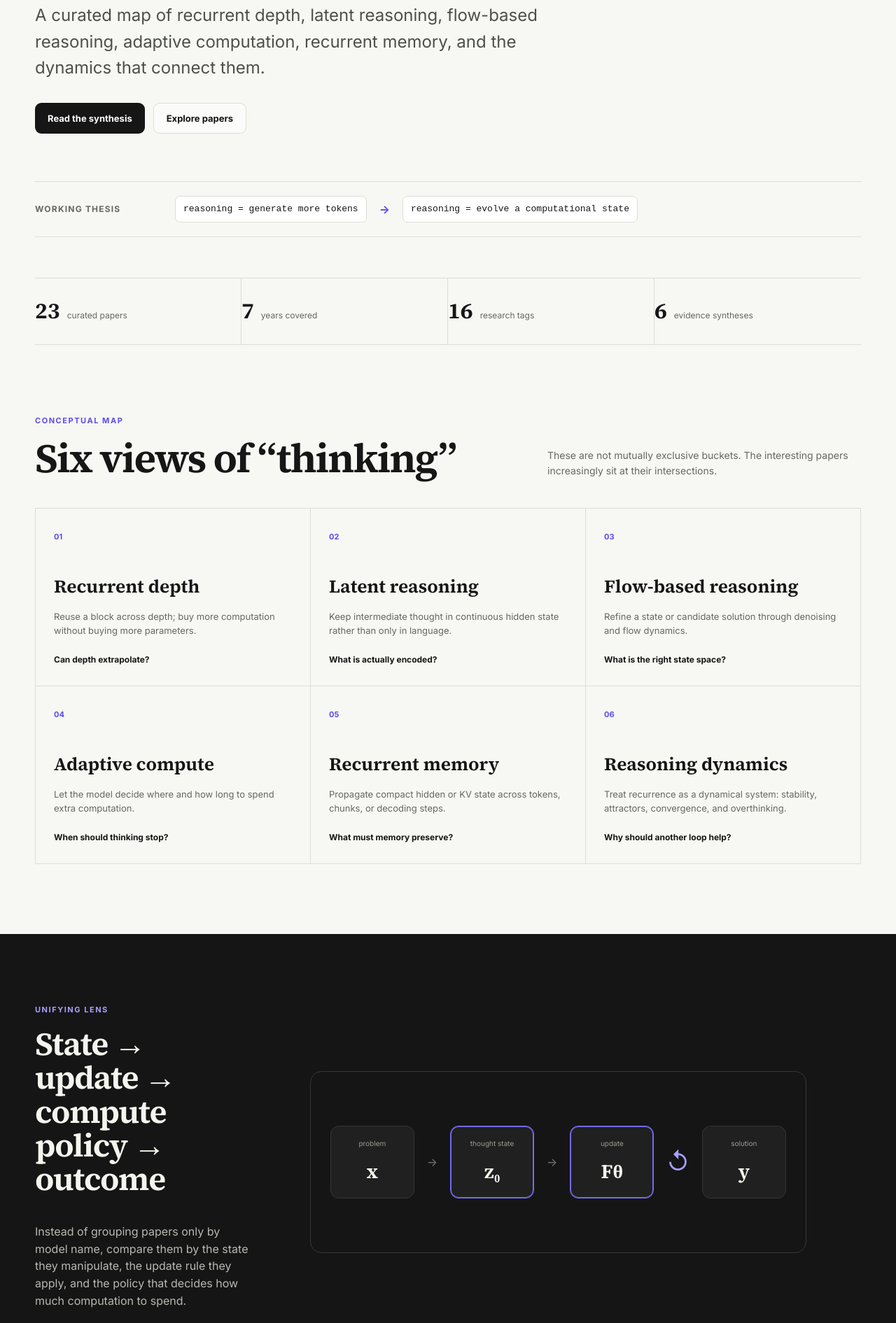
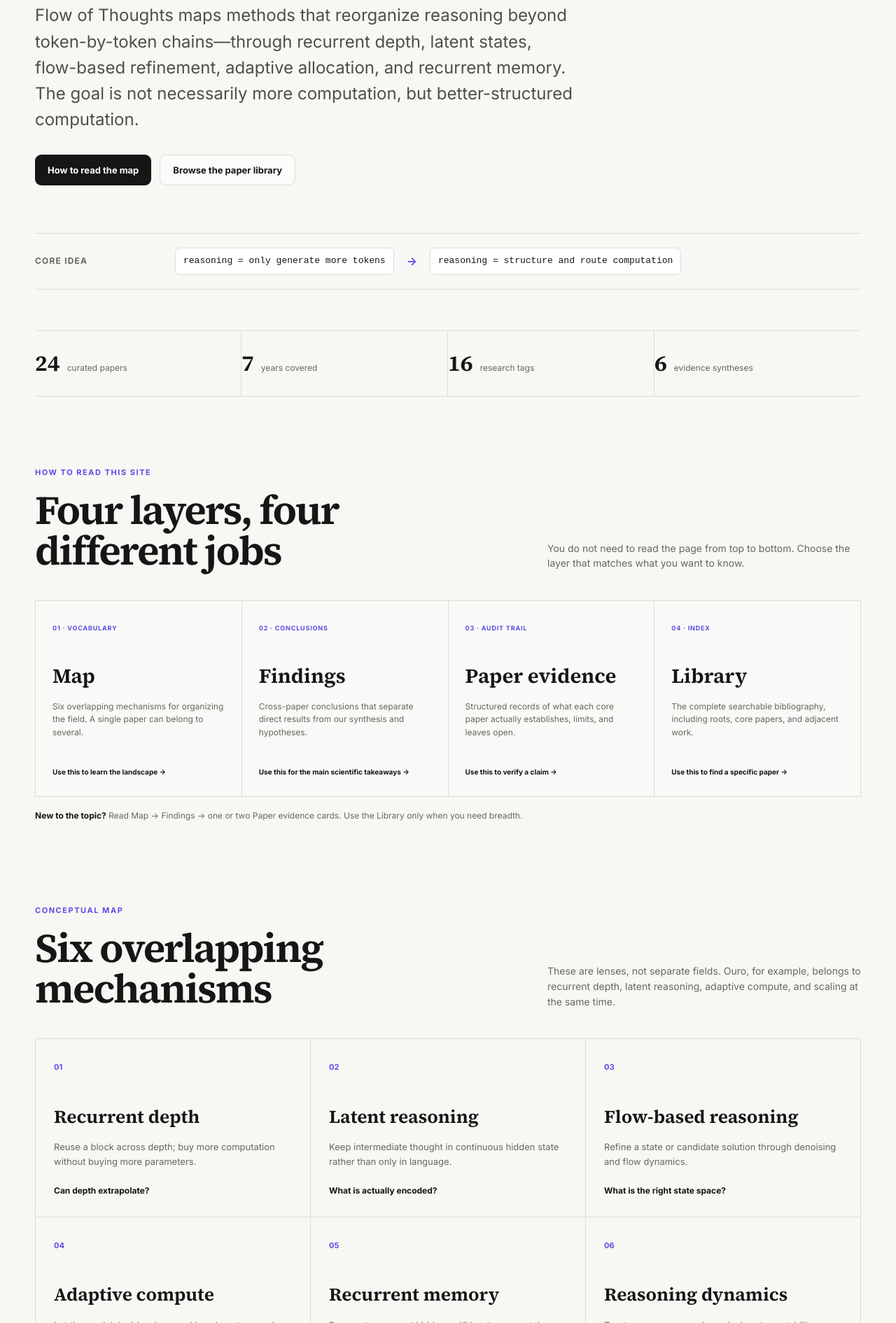
Before and after one commit to mkj69/flow_of_thoughs, a plain HTML site: page docs/index.html in a window 1280 px wide. Shown: the part 501-2392 px from the top of the page at 70% size. Drawn offline with Linux system fonts and the light colour scheme.

Commit message:
Add Ouro and clarify the research map

```diff
--- a/docs/data/dossiers.json
+++ b/docs/data/dossiers.json
@@ -75,6 +75,56 @@
       "Continuous-space inference-time scaling",
       "PonderLM-3",
       "Latent Recurrent Transformer"
+    ]
+  },
+  {
+    "id": "ouro",
+    "title": "Scaling Latent Reasoning via Looped Language Models",
+    "year": 2025,
+    "role": "core",
+    "url": "https://arxiv.org/abs/2510.25741",
+    "research_question": "Can recurrent depth become a practical pretraining-scale resource for language models, rather than a small-scale architectural experiment?",
+    "state": "Token representations carried through a parameter-shared Transformer stack",
+    "update": "Apply the same weight-tied layers repeatedly so each recurrent pass refines the latent computation",
+    "compute_policy": "Train an exit distribution with entropy regularization, then use Q-exit to choose recurrent depth",
+    "direct_findings": [
+      {
+        "claim": "The 1.4B and 2.6B Ouro models are pretrained on 7.7T tokens and report performance comparable to 4B and 8B standard Transformers on most evaluated benchmarks.",
+        "source": "Abstract / §1"
+      },
+      {
+        "claim": "Controlled experiments attribute the advantage primarily to improved knowledge manipulation and multi-hop composition rather than increased raw knowledge storage.",
+        "source": "§1 / §6"
+      },
+      {
+        "claim": "An entropy-regularized exit objective prevents the learned depth distribution from collapsing immediately to the deepest loop, while focused gate training improves the accuracy–compute trade-off.",
+        "source": "§3.3 / §5.4"
+      },
+      {
+        "claim": "The learned Q-exit policy lets simple inputs terminate earlier and allocates more recurrent computation when the exit distribution supports it.",
+        "source": "§3.2 / §5.4"
+      }
+    ],
+    "limitations_future": [
+      {
+        "claim": "Training with eight recurrent steps produced loss spikes and gradient oscillations, so the final large-scale models use four recurrent steps.",
+        "source": "§4.3"
+      },
+      {
+        "claim": "Reasoning performance generally peaks near the trained recurrent depth and is not guaranteed to improve monotonically when extra loops are added.",
+        "source": "§5.3"
+      },
+      {
+        "claim": "The strongest adaptive-exit trade-off requires a specialized second-stage gate objective rather than emerging perfectly from language-model pretraining alone.",
+        "source": "§5.4"
+      }
+    ],
+    "why_it_matters": "Ouro is the large-scale bridge between early looped-Transformer ideas and modern recurrent reasoning: it shows that loop depth can be trained at foundation-model scale, while making stability and compute allocation impossible to ignore.",
+    "connections": [
+      "Scaling up Test-Time Compute with Latent Reasoning",
+      "Parcae",
+      "PonderLM-3",
+      "Fixed-Point Reasoners"
     ]
   },
   {
--- a/docs/data/insights.json
+++ b/docs/data/insights.json
@@ -124,6 +124,12 @@
       },
       {
         "type": "DIRECT",
+        "paper": "Ouro",
+        "claim": "A learned exit distribution and Q-exit policy allocate a variable number of recurrent passes, adding per-input loop depth as another compute-allocation axis.",
+        "url": "https://arxiv.org/abs/2510.25741"
+      },
+      {
+        "type": "DIRECT",
         "paper": "Thinking with Looped Flows",
         "claim": "A finer temporal integration grid increases recurrent computation, while stochastic initializations provide multiple valid predictions on multi-solution tasks.",
         "url": "https://arxiv.org/abs/2609.11801"
@@ -143,6 +149,12 @@
     "level": "direct + synthesis",
     "summary": "Stable looped models show predictable training and inference scaling behavior. This makes recurrence a credible third resource axis beside parameters and data, but also shows why 'just think longer' cannot be the whole story.",
     "evidence": [
+      {
+        "type": "DIRECT",
+        "paper": "Ouro",
+        "claim": "Ouro scales looped-language-model pretraining to 7.7T tokens and reports 2–3× parameter-efficiency gains, while eight-loop training becomes unstable and the final models use four recurrent steps.",
+        "url": "https://arxiv.org/abs/2510.25741"
+      },
       {
         "type": "DIRECT",
         "paper": "Parcae",
--- a/docs/data/papers.json
+++ b/docs/data/papers.json
@@ -119,7 +119,26 @@
     "task": "language modeling / reasoning",
     "status": "core",
     "takeaway": "Scales test-time compute by iterating a recurrent block rather than emitting more reasoning tokens.",
-    "why": "Directly operationalizes the question: what if thinking longer means deeper latent computation?"
+    "why": "Directly tests whether reasoning compute can be allocated to deeper latent computation instead of more output tokens."
+  },
+  {
+    "id": "ouro-2025",
+    "title": "Scaling Latent Reasoning via Looped Language Models",
+    "year": 2025,
+    "authors": "Rui-Jie Zhu et al.",
+    "url": "https://arxiv.org/abs/2510.25741",
+    "categories": [
+      "recurrent-depth",
+      "latent-reasoning",
+      "adaptive-compute",
+      "scaling"
+    ],
+    "state": "latent token states carried through a weight-tied Transformer stack",
+    "compute": "up to four recurrent passes with a learned Q-exit policy",
+    "task": "language modeling / reasoning / knowledge manipulation",
+    "status": "core",
+    "takeaway": "Ouro pretrains looped language models at 7.7T-token scale and learns to allocate recurrent depth rather than relying only on longer visible reasoning traces.",
+    "why": "It provides large-scale evidence that recurrence can be a practical scaling axis while exposing stability, saturation, and halting as central constraints."
   },
   {
     "id": "ponderlm2-2025",
--- a/docs/index.html
+++ b/docs/index.html
@@ -3,8 +3,8 @@
 <head>
   <meta charset="utf-8" />
   <meta name="viewport" content="width=device-width, initial-scale=1" />
-  <meta name="description" content="A living map of recurrent, latent, flow-based, and adaptive reasoning." />
-  <title>Flow of Thoughts</title>
+  <meta name="description" content="A research map of iterative, latent, recurrent, and flow-based reasoning beyond token-by-token chain-of-thought." />
+  <title>Flow of Thoughts — Beyond Chain-of-Thought</title>
   <link rel="preconnect" href="https://fonts.googleapis.com">
   <link rel="preconnect" href="https://fonts.gstatic.com" crossorigin>
   <link href="https://fonts.googleapis.com/css2?family=Inter:wght@400;500;600;700&family=Source+Serif+4:opsz,wght@8..60,500;8..60,650&display=swap" rel="stylesheet">
@@ -14,34 +14,35 @@
   <header class="topbar">
     <a class="brand" href="#top">Flow of Thoughts</a>
     <nav>
+      <a href="#guide">Guide</a>
       <a href="#map">Map</a>
-      <a href="#evidence">Evidence</a>
-      <a href="#dossiers">Dossiers</a>
-      <a href="#papers">Papers</a>
+      <a href="#evidence">Findings</a>
+      <a href="#dossiers">Paper evidence</a>
+      <a href="#papers">Library</a>
       <a href="#questions">Questions</a>
-      <a href="#paths">Reading paths</a>
       <a href="https://github.com/mkj69/flow_of_thoughs" target="_blank" rel="noreferrer">GitHub ↗</a>
     </nav>
   </header>
 
   <main id="top">
     <section class="hero wrap">
-      <div class="eyebrow">A living research map</div>
-      <h1>What should change when a model <em>thinks longer</em>?</h1>
+      <div class="eyebrow">A research map beyond chain-of-thought</div>
+      <h1>How should models <em>organize reasoning computation</em>?</h1>
       <p class="lede">
-        A curated map of recurrent depth, latent reasoning, flow-based reasoning,
-        adaptive computation, recurrent memory, and the dynamics that connect them.
+        Flow of Thoughts maps methods that reorganize reasoning beyond token-by-token chains—through
+        recurrent depth, latent states, flow-based refinement, adaptive allocation, and recurrent memory.
+        The goal is not necessarily more computation, but better-structured computation.
       </p>
       <div class="hero-actions">
-        <a class="button primary" href="#evidence">Read the synthesis</a>
-        <a class="button secondary" href="#papers">Explore papers</a>
+        <a class="button primary" href="#guide">How to read the map</a>
+        <a class="button secondary" href="#papers">Browse the paper library</a>
       </div>
       <div class="thesis-card">
-        <span class="label">Working thesis</span>
+        <span class="label">Core idea</span>
         <div class="thesis-line">
-          <code>reasoning = generate more tokens</code>
+          <code>reasoning = only generate more tokens</code>
           <span class="arrow">→</span>
-          <code>reasoning = evolve a computational state</code>
+          <code>reasoning = structure and route computation</code>
         </div>
       </div>
     </section>
@@ -53,13 +54,50 @@
       <div><strong id="stat-insights">–</strong><span>evidence syntheses</span></div>
     </section>
 
+    <section id="guide" class="section wrap guide-section">
+      <div class="section-head">
+        <div>
+          <div class="eyebrow">How to read this site</div>
+          <h2>Four layers, four different jobs</h2>
+        </div>
+        <p>You do not need to read the page from top to bottom. Choose the layer that matches what you want to know.</p>
+      </div>
+      <div class="guide-grid">
+        <a href="#map">
+          <span>01 · Vocabulary</span>
+          <h3>Map</h3>
+          <p>Six overlapping mechanisms for organizing the field. A single paper can belong to several.</p>
+          <b>Use this to learn the landscape →</b>
+        </a>
+        <a href="#evidence">
+          <span>02 · Conclusions</span>
+          <h3>Findings</h3>
+          <p>Cross-paper conclusions that separate direct results from our synthesis and hypotheses.</p>
+          <b>Use this for the main scientific takeaways →</b>
+        </a>
+        <a href="#dossiers">
+          <span>03 · Audit trail</span>
+          <h3>Paper evidence</h3>
+          <p>Structured records of what each core paper actually establishes, limits, and leaves open.</p>
+          <b>Use this to verify a claim →</b>
+        </a>
+        <a href="#papers">
+          <span>04 · Index</span>
+          <h3>Library</h3>
+          <p>The complete searchable bibliography, including roots, core papers, and adjacent work.</p>
+          <b>Use this to find a specific paper →</b>
+        </a>
+      </div>
+      <p class="guide-note"><strong>New to the topic?</strong> Read Map → Findings → one or two Paper evidence cards. Use the Library only when you need breadth.</p>
+    </section>
+
     <section id="map" class="section wrap">
       <div class="section-head">
         <div>
           <div class="eyebrow">Conceptual map</div>
-          <h2>Six views of “thinking”</h2>
+          <h2>Six overlapping mechanisms</h2>
         </div>
-        <p>These are not mutually exclusive buckets. The interesting papers increasingly sit at their intersections.</p>
+        <p>These are lenses, not separate fields. Ouro, for example, belongs to recurrent depth, latent reasoning, adaptive compute, and scaling at the same time.</p>
       </div>
       <div class="map-grid">
         <button class="map-card" data-filter="recurrent-depth">
@@ -105,10 +143,10 @@
       <div class="wrap dynamics">
         <div>
           <div class="eyebrow">Unifying lens</div>
-          <h2>State → update → compute policy → outcome</h2>
+          <h2>Four questions for every method</h2>
           <p>
-            Instead of grouping papers only by model name, compare them by the state they manipulate,
-            the update rule they apply, and the policy that decides how much computation to spend.
+            <strong>State:</strong> what carries the intermediate computation? <strong>Update:</strong> how does it change?
+            <strong>Compute policy:</strong> where and how long does the model iterate? <strong>Outcome:</strong> what improves?
           </p>
         </div>
         <div class="flow-diagram" role="img" aria-label="Reasoning state evolution diagram">
@@ -127,7 +165,7 @@
       <div class="section-head">
         <div>
           <div class="eyebrow">Evidence-backed synthesis</div>
-          <h2>What the papers collectively tell us</h2>
+          <h2>Cross-paper findings</h2>
         </div>
         <p>
           Each synthesis separates <strong>direct paper evidence</strong> from our cross-paper inference,
@@ -151,7 +189,7 @@
       <div class="section-head">
         <div>
           <div class="eyebrow">Paper dossiers</div>
-          <h2>Claims before synthesis</h2>
+          <h2>What each core paper establishes</h2>
         </div>
         <p>
           Each dossier records the paper's research question, state, update rule, compute policy,
@@ -169,7 +207,7 @@
       <div class="section-head papers-head">
         <div>
           <div class="eyebrow">Paper explorer</div>
-          <h2>Search by mechanism, not buzzword</h2>
+          <h2>Search the full bibliography</h2>
         </div>
         <p id="result-count">Loading…</p>
       </div>
@@ -201,7 +239,7 @@
       <div class="section-head">
         <div>
           <div class="eyebrow">Research programs</div>
-          <h2>Questions that survive the evidence</h2>
+          <h2>Open problems derived from the evidence</h2>
         </div>
         <p>These are downstream of the evidence synthesis above: each should be traceable to concrete results, limitations, or future-work statements.</p>
       </div>
@@ -228,7 +266,7 @@
           <article>
             <span class="path-no">01</span>
             <h3>Recurrent depth</h3>
-            <p>Universal Transformers → Recurrent Depth → LoopFormer → Parcae → Loop, Think, & Generalize</p>
+            <p>Universal Transformers → Recurrent Depth → Ouro → LoopFormer → Parcae → Loop, Think, & Generalize</p>
             <strong>Lens:</strong> Why should another loop help?
           </article>
           <article>
--- a/docs/style.css
+++ b/docs/style.css
@@ -88,6 +88,16 @@ h1 em { color: var(--accent); font-style: normal; }
 .section-head { display: grid; grid-template-columns: 1.2fr .8fr; gap: 60px; align-items: end; margin-bottom: 42px; }
 .section-head h2 { font-family: "Source Serif 4", serif; font-size: clamp(36px, 5vw, 58px); line-height: 1; letter-spacing: -.035em; margin-bottom: 0; }
 .section-head > p { color: var(--muted); max-width: 500px; margin: 0; font-size: 14px; }
+.guide-section { padding-bottom: 18px; }
+.guide-grid { display: grid; grid-template-columns: repeat(4, 1fr); border-top: 1px solid var(--line); border-left: 1px solid var(--line); }
+.guide-grid a { min-height: 250px; padding: 24px; border-right: 1px solid var(--line); border-bottom: 1px solid var(--line); text-decoration: none; background: rgba(255,255,255,.28); }
+.guide-grid a:hover { background: var(--paper); }
+.guide-grid span { color: var(--accent); font-size: 9px; font-weight: 800; letter-spacing: .09em; text-transform: uppercase; }
+.guide-grid h3 { font-family: "Source Serif 4", serif; font-size: 29px; margin: 36px 0 10px; }
+.guide-grid p { color: var(--muted); font-size: 12px; min-height: 76px; }
+.guide-grid b { font-size: 10px; }
+.guide-note { margin: 18px 0 0; color: var(--muted); font-size: 12px; }
+.guide-note strong { color: var(--ink); }
 .map-grid { display: grid; grid-template-columns: repeat(3, 1fr); border-top: 1px solid var(--line); border-left: 1px solid var(--line); }
 .map-card {
   text-align: left;
@@ -166,7 +176,7 @@ footer { border-top: 1px solid var(--line); padding: 34px 0 50px; font-size: 12p
 @media (max-width: 900px) {
   nav a:not(:last-child) { display: none; }
   .thesis-card, .section-head, .dynamics { grid-template-columns: 1fr; }
-  .map-grid, .question-grid, .path-grid { grid-template-columns: 1fr 1fr; }
+  .guide-grid, .map-grid, .question-grid, .path-grid { grid-template-columns: 1fr 1fr; }
   .filters { grid-template-columns: 1fr 1fr; }
   .searchbox { grid-column: 1 / -1; }
   .paper { grid-template-columns: 64px 1fr; }
@@ -180,7 +190,7 @@ footer { border-top: 1px solid var(--line); padding: 34px 0 50px; font-size: 12p
   .topbar { height: 60px; padding: 0 14px; }
   .hero { padding-top: 76px; }
   .section { padding: 74px 0; }
-  .map-grid, .question-grid, .path-grid { grid-template-columns: 1fr; }
+  .guide-grid, .map-grid, .question-grid, .path-grid { grid-template-columns: 1fr; }
   .filters { grid-template-columns: 1fr; }
   .searchbox { grid-column: auto; }
   .paper { grid-template-columns: 1fr; gap: 10px; }
@@ -235,7 +245,7 @@ footer { border-top: 1px solid var(--line); padding: 34px 0 50px; font-size: 12p
 .insight-summary { max-width: 900px; color: #454842; font-size: 15px; margin-bottom: 30px; }
 .evidence-block { border-top: 1px solid var(--line); padding-top: 21px; }
 .evidence-block h4 { margin: 0 0 14px; font-size: 11px; text-transform: uppercase; letter-spacing: .1em; }
-.evidence-items { display: grid; grid-template-columns: repeat(3, 1fr); gap: 12px; }
+.evidence-items { display: grid; grid-template-columns: repeat(auto-fit, minmax(230px, 1fr)); gap: 12px; }
 .evidence-item { border: 1px solid var(--line); border-radius: 10px; padding: 15px; background: rgba(255,255,255,.5); }
 .evidence-type { display: inline-flex; font-size: 8px; font-weight: 900; letter-spacing: .09em; padding: 3px 6px; border-radius: 999px; margin-bottom: 12px; }
 .evidence-type.direct { color: #1d5b3c; background: #e7f4ec; }
```
Also changed, not shown: 6 other files.
